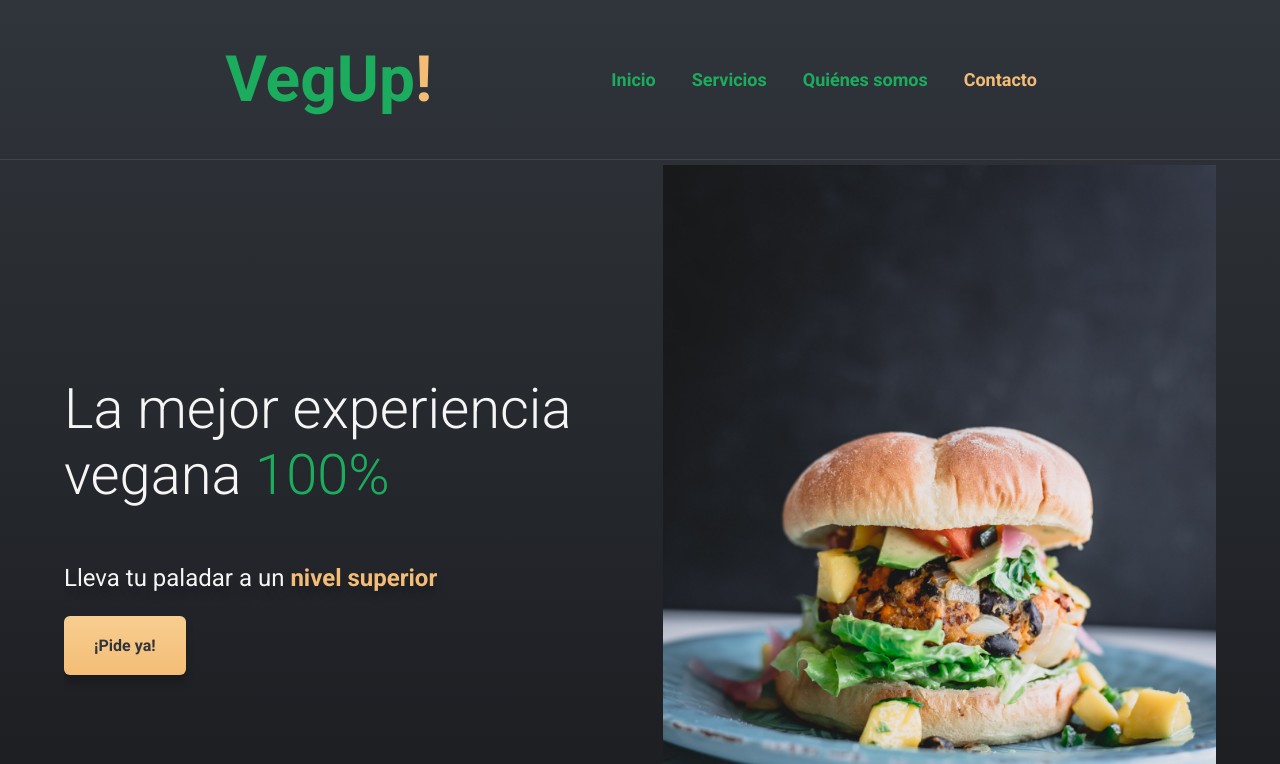
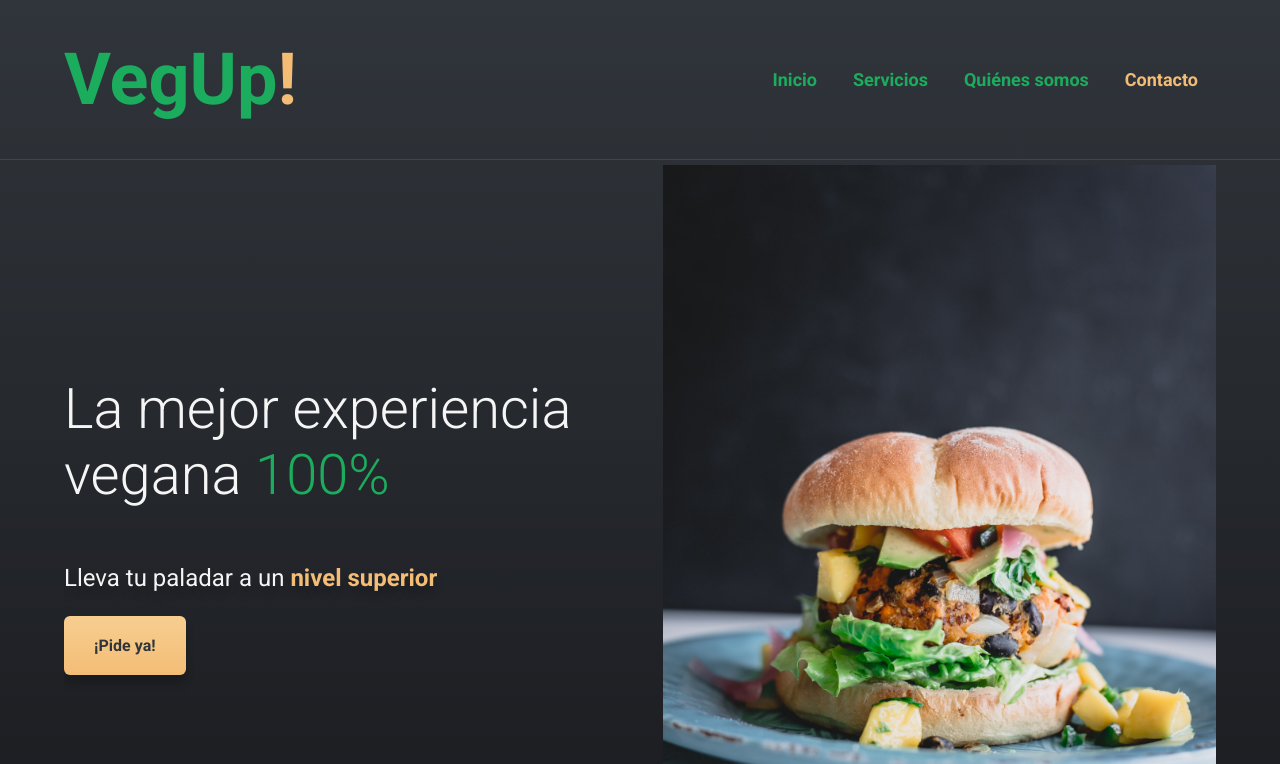
Before and after one commit to IvanCompDev/Web-VegUp-, a plain HTML site: page index.html in a window 1280 px wide. Shown: the top 764 px of the page. Drawn offline with nearby package versions, Linux system fonts and the light colour scheme.

Commit message:
Ultimas modificaciones CSS navHero

```diff
--- a/CSS/styles.css
+++ b/CSS/styles.css
@@ -51,21 +51,21 @@ body{
     border-bottom: 1px solid rgba(255,255,255, 0.1);
     display: flex;
     align-items: center;
-    justify-content: space-around;
+    justify-content: center;
 
 }
 
 .navContenedor{
     display: flex;
     align-items: center;
-    justify-content: space-evenly;
+    justify-content: space-between;
     height: inherit;
     padding: 0;
 
 }
 
 .nombreLogo{
-    font-size: 4em;
+    font-size: 4.5rem;
 }
 
 .link {
```
